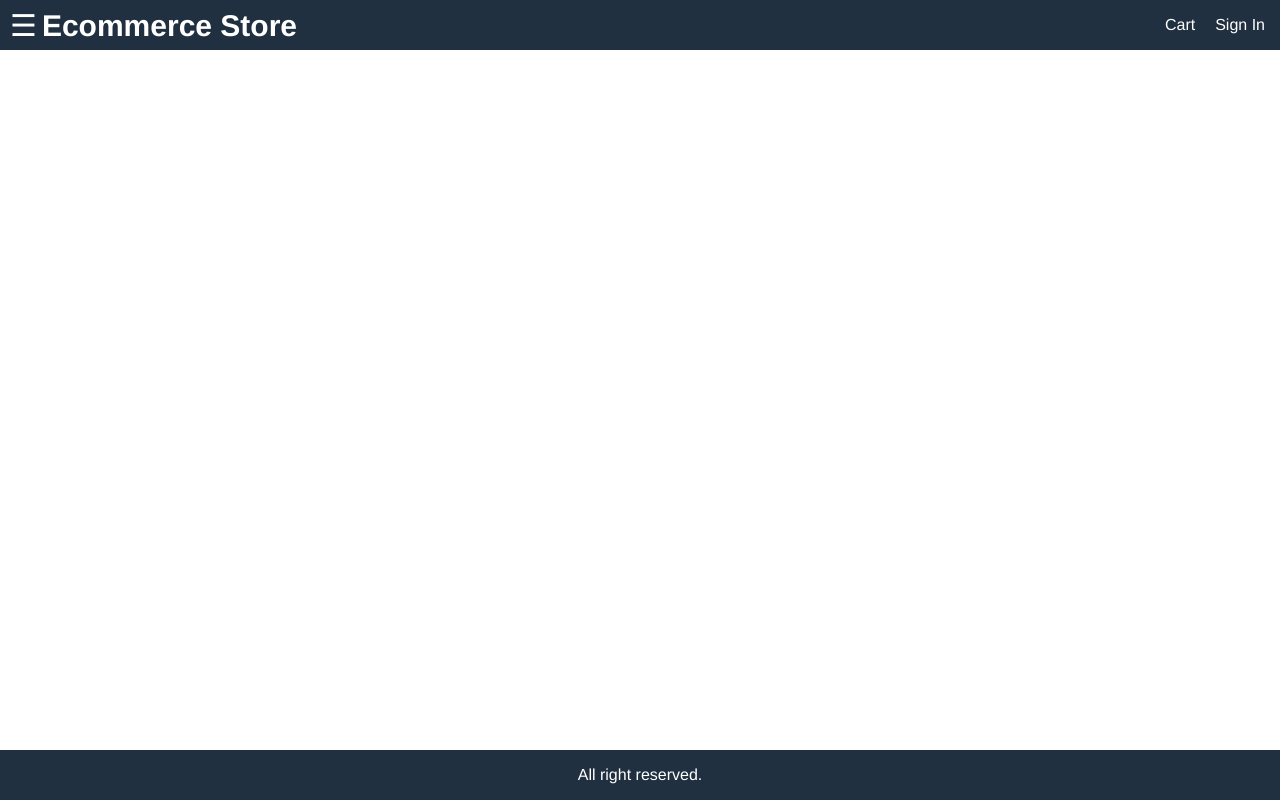
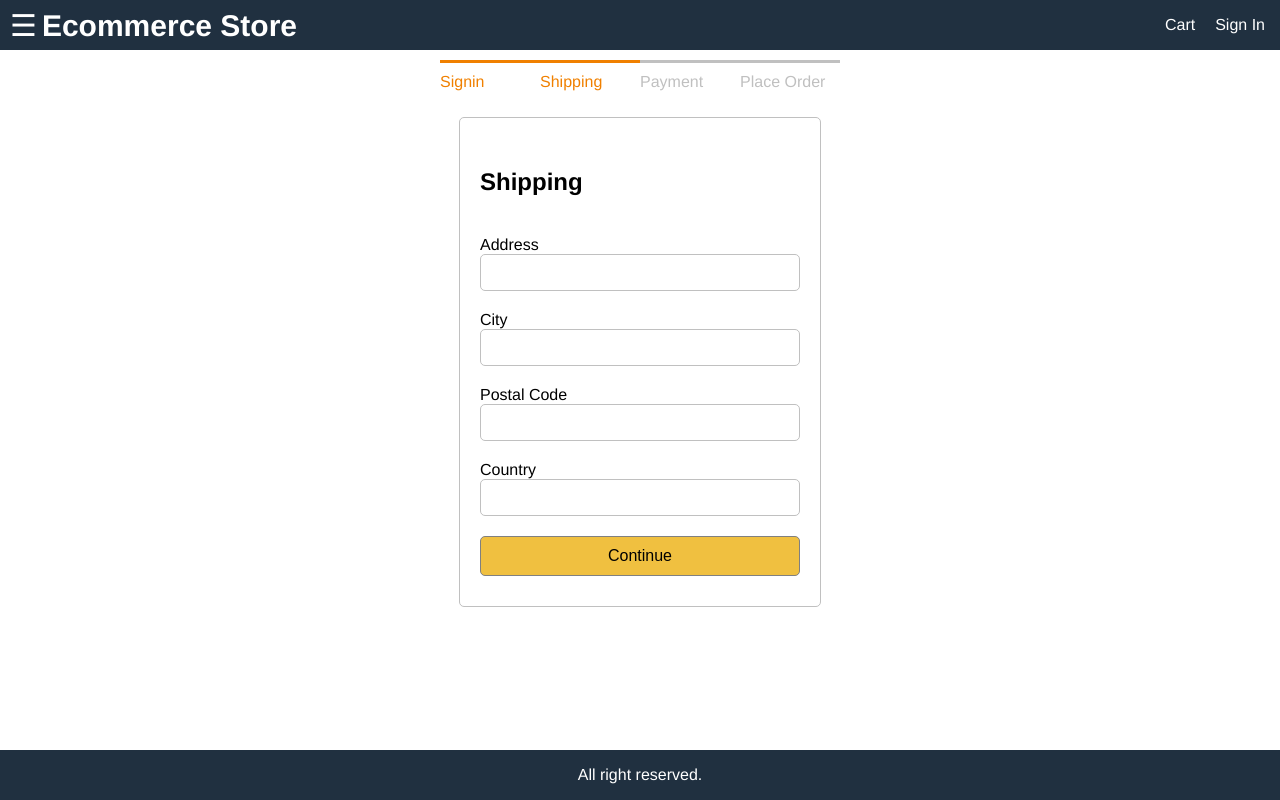
Before and after one commit to zarrai/ecommerce-store, a React (Create React App) app in the folder frontend/: page /shipping in a window 1280 px wide. Built offline with nearby package versions, Linux system fonts and the light colour scheme.

Commit message:
implement checkout

```diff
--- a/frontend/src/App.js
+++ b/frontend/src/App.js
@@ -8,6 +8,9 @@ import SigninScreen from './screens/SigninScreen';
 import { useSelector } from 'react-redux';
 import RegisterScreen from './screens/RegisterScreen';
 import ProductsScreen from './screens/ProductsScreen';
+import ShippingScreen from './screens/ShippingScreen';
+import PaymentScreen from './screens/PaymentScreen';
+import PlaceOrderScreen from './screens/PlaceOrderScreen';
 
 function App() {
 
@@ -55,6 +58,9 @@ function App() {
         <main className="main">
           <div className="content">
             <Route path="/products" component={ProductsScreen} />
+            <Route path="/shipping" component={ShippingScreen} />
+            <Route path="/payment" component={PaymentScreen} />
+            <Route path="/placeorder" component={PlaceOrderScreen} />
             <Route path="/signin" component={SigninScreen} />
             <Route path="/register" component={RegisterScreen} />
             <Route path="/product/:id" component={ProductScreen} />
--- /dev/null
+++ b/frontend/src/components/CheckoutSteps.js
@@ -0,0 +1,14 @@
+import React from 'react'
+
+const CheckoutSteps = (props) => {
+    return (
+<div className="checkout-steps">
+    <div className={props.step1 ? 'active' : ''} >Signin</div>
+    <div className={props.step2 ? 'active' : ''} >Shipping</div>
+    <div className={props.step3 ? 'active' : ''} >Payment</div>
+    <div className={props.step4 ? 'active' : ''} >Place Order</div>
+  </div>
+    )
+}
+
+export default CheckoutSteps
--- a/frontend/src/constants/cartConstants.js
+++ b/frontend/src/constants/cartConstants.js
@@ -1,2 +1,4 @@
 export const CART_ADD_ITEM = 'CART_ADD_ITEM';
 export const CART_REMOVE_ITEM = 'CART_REMOVE_ITEM';
+export const CART_SAVE_SHIPPING = 'CART_SAVE_SHIPPING';
+export const CART_SAVE_PAYMENT = 'CART_SAVE_PAYMENT';
--- /dev/null
+++ b/frontend/src/screens/PaymentScreen.js
@@ -0,0 +1,62 @@
+import React, { useEffect, useState } from 'react';
+import { Link } from 'react-router-dom';
+import { useSelector, useDispatch } from 'react-redux';
+import { savePayment } from '../actions/cartActions';
+import CheckoutSteps from '../components/CheckoutSteps';
+
+const PaymentScreen = (props) => {
+
+    const [paymentMethod, setPaymentMethod] = useState('');
+
+    const dispatch = useDispatch();
+
+    const submitHandler = (e) => {
+      e.preventDefault();
+      dispatch(savePayment({ paymentMethod }));
+      props.history.push('placeorder');
+    }
+
+    return (
+<div>
+    <CheckoutSteps step1 step2 step3 ></CheckoutSteps>
+    <div className="form">
+      <form onSubmit={submitHandler} >
+        <ul className="form-container">
+          <li>
+            <h2>Payment</h2>
+          </li>
+
+          <li>
+            <div>
+              <input type="radio" name="paymentMethod" id="paymentMethod" value="paypal"
+                onChange={(e) => setPaymentMethod(e.target.value)}>
+              </input>
+              <label htmlFor="paymentMethod">
+                Paypal
+          </label>
+          <br/>
+          <input type="radio" name="paymentMethod" id="paymentMethod" value="stripe"
+                onChange={(e) => setPaymentMethod(e.target.value)}>
+              </input>
+              <label htmlFor="paymentMethod">
+                Stripe
+          </label>
+            </div>
+
+
+          </li>
+
+
+
+          <li>
+            <button type="submit" className="button primary">Continue</button>
+          </li>
+
+        </ul>
+      </form>
+    </div>
+  </div>
+    )
+}
+
+export default PaymentScreen
--- /dev/null
+++ b/frontend/src/screens/PlaceOrderScreen.js
@@ -0,0 +1,132 @@
+import React, { useEffect } from 'react';
+import { addToCart, removeFromCart } from '../actions/cartActions';
+import { useDispatch, useSelector } from 'react-redux';
+import { Link } from 'react-router-dom';
+import CheckoutSteps from '../components/CheckoutSteps';
+
+const PlaceOrderScreen = (props) => {
+
+    const cart = useSelector(state => state.cart);
+
+    const { cartItems, shipping, payment } = cart;
+    if (!shipping.address) {
+      props.history.push("/shipping");
+    } else if (!payment.paymentMethod) {
+      props.history.push("/payment");
+    }
+    const itemsPrice = cartItems.reduce((a, c) => a + c.price * c.qty, 0);
+    const shippingPrice = itemsPrice > 100 ? 0 : 10;
+    const taxPrice = 0.15 * itemsPrice;
+    const totalPrice = itemsPrice + shippingPrice + taxPrice;
+
+    const dispatch = useDispatch();
+
+    const placeOrderHandler = () => {
+      // create an order
+    }
+    useEffect(() => {
+
+    }, []);
+
+    const checkoutHandler = () => {
+      props.history.push("/signin?redirect=shipping");
+    }
+    return (
+<div>
+    <CheckoutSteps step1 step2 step3 step4 ></CheckoutSteps>
+    <div className="placeorder">
+      <div className="placeorder-info">
+        <div>
+          <h3>
+            Shipping
+          </h3>
+          <div>
+            {cart.shipping.address}, {cart.shipping.city},
+          {cart.shipping.postalCode}, {cart.shipping.country},
+          </div>
+        </div>
+        <div>
+          <h3>Payment</h3>
+          <div>
+            Payment Method: {cart.payment.paymentMethod}
+          </div>
+        </div>
+        <div>
+          <ul className="cart-list-container">
+            <li>
+              <h3>
+                Shopping Cart
+          </h3>
+              <div>
+                Price
+          </div>
+            </li>
+            {
+              cartItems.length === 0 ?
+                <div>
+                  Cart is empty
+          </div>
+                :
+                cartItems.map(item =>
+                  <li>
+                    <div className="cart-image">
+                      <img src={item.image} alt="product" />
+                    </div>
+                    <div className="cart-name">
+                      <div>
+                        <Link to={"/product/" + item.product}>
+                          {item.name}
+                        </Link>
+
+                      </div>
+                      <div>
+                        Qty: {item.qty}
+                      </div>
+                    </div>
+                    <div className="cart-price">
+                      ${item.price}
+                    </div>
+                  </li>
+                )
+            }
+          </ul>
+        </div>
+
+
+      </div>
+      <div className="placeorder-action">
+        <ul>
+          <li>
+            <button className="button primary full-width" onClick={placeOrderHandler} >Place Order</button>
+          </li>
+          <li>
+            <h3>Order Summary</h3>
+          </li>
+          <li>
+            <div>Items</div>
+            <div>${itemsPrice}</div>
+          </li>
+          <li>
+            <div>Shipping</div>
+            <div>${shippingPrice}</div>
+          </li>
+          <li>
+            <div>Tax</div>
+            <div>${taxPrice}</div>
+          </li>
+          <li>
+            <div>Order Total</div>
+            <div>${totalPrice}</div>
+          </li>
+        </ul>
+
+
+
+      </div>
+
+    </div>
+  </div>
+    )
+}
+
+export default PlaceOrderScreen
--- a/frontend/src/screens/RegisterScreen.js
+++ b/frontend/src/screens/RegisterScreen.js
@@ -14,9 +14,10 @@ const RegisterScreen = (props) => {
   const { loading, userInfo, error } = userRegister;
   const dispatch = useDispatch();
 
+  const redirect = props.location.search ? props.location.search.split("=")[1] : '/';
   useEffect(() => {
     if (userInfo) {
-        props.history.push("/");
+      props.history.push(redirect);
     }
     return () => {
       //
@@ -68,7 +69,8 @@ const RegisterScreen = (props) => {
           <button type="submit" className="button primary">Register</button>
         </li>
         <li>
-          Already have an account? <Link to="/signin">Sign-in</Link>
+          Already have an account?
+          <Link to={redirect === "/" ? "signin" : "signin?redirect=" + redirect} className="button secondary text-center" >Create your account</Link>
         </li>
 
       </ul>
--- /dev/null
+++ b/frontend/src/screens/ShippingScreen.js
@@ -0,0 +1,74 @@
+
+import React, { useEffect, useState } from 'react';
+import { Link } from 'react-router-dom';
+import { useSelector, useDispatch } from 'react-redux';
+import { saveShipping } from '../actions/cartActions';
+import CheckoutSteps from '../components/CheckoutSteps';
+
+const ShippingScreen = (props) => {
+
+    const [address, setAddress] = useState('');
+    const [city, setCity] = useState('');
+    const [postalCode, setPostalCode] = useState('');
+    const [country, setCountry] = useState('');
+
+    const dispatch = useDispatch();
+
+    const submitHandler = (e) => {
+      e.preventDefault();
+      dispatch(saveShipping({ address, city, postalCode, country }));
+      props.history.push('payment');
+    }
+
+    return (
+        <div>
+        <CheckoutSteps step1 step2 ></CheckoutSteps>
+        <div className="form">
+          <form onSubmit={submitHandler} >
+            <ul className="form-container">
+              <li>
+                <h2>Shipping</h2>
+              </li>
+
+              <li>
+                <label htmlFor="address">
+                  Address
+              </label>
+                <input type="text" name="address" id="address" onChange={(e) => setAddress(e.target.value)}>
+                </input>
+              </li>
+              <li>
+                <label htmlFor="city">
+                  City
+              </label>
+                <input type="text" name="city" id="city" onChange={(e) => setCity(e.target.value)}>
+                </input>
+              </li>
+              <li>
+                <label htmlFor="postalCode">
+                  Postal Code
+              </label>
+                <input type="text" name="postalCode" id="postalCode" onChange={(e) => setPostalCode(e.target.value)}>
+                </input>
+              </li>
+              <li>
+                <label htmlFor="country">
+                  Country
+              </label>
+                <input type="text" name="country" id="country" onChange={(e) => setCountry(e.target.value)}>
+                </input>
+              </li>
+
+
+              <li>
+                <button type="submit" className="button primary">Continue</button>
+              </li>
+
+            </ul>
+          </form>
+        </div>
+      </div>
+    )
+}
+
+export default ShippingScreen
--- a/frontend/src/screens/SigninScreen.js
+++ b/frontend/src/screens/SigninScreen.js
@@ -10,10 +10,10 @@ const SigninScreen = (props) => {
   const userSignin = useSelector(state => state.userSignin);
   const { loading, userInfo, error } = userSignin;
   const dispatch = useDispatch();
-
+  const redirect = props.location.search ? props.location.search.split("=")[1] : '/';
   useEffect(() => {
     if (userInfo) {
-        props.history.push("/");
+      props.history.push(redirect);
     }
     return () => {
       //
@@ -56,7 +56,7 @@ const SigninScreen = (props) => {
           New to our website?
         </li>
         <li>
-          <Link to="/register" className="button secondary text-center" >Create your account</Link>
+        <Link to={redirect === "/" ? "register" : "register?redirect=" + redirect} className="button secondary text-center" >Create your amazona account</Link>
         </li>
       </ul>
     </form>
```
Also changed, not shown: frontend/src/actions/cartActions.js (+10 -5 lines), frontend/src/reducers/cartReducers.js (+9 -4 lines), 1 other file (tests, documents, lock files or other folders). Lines whose indentation alone changed are shown as unchanged.
